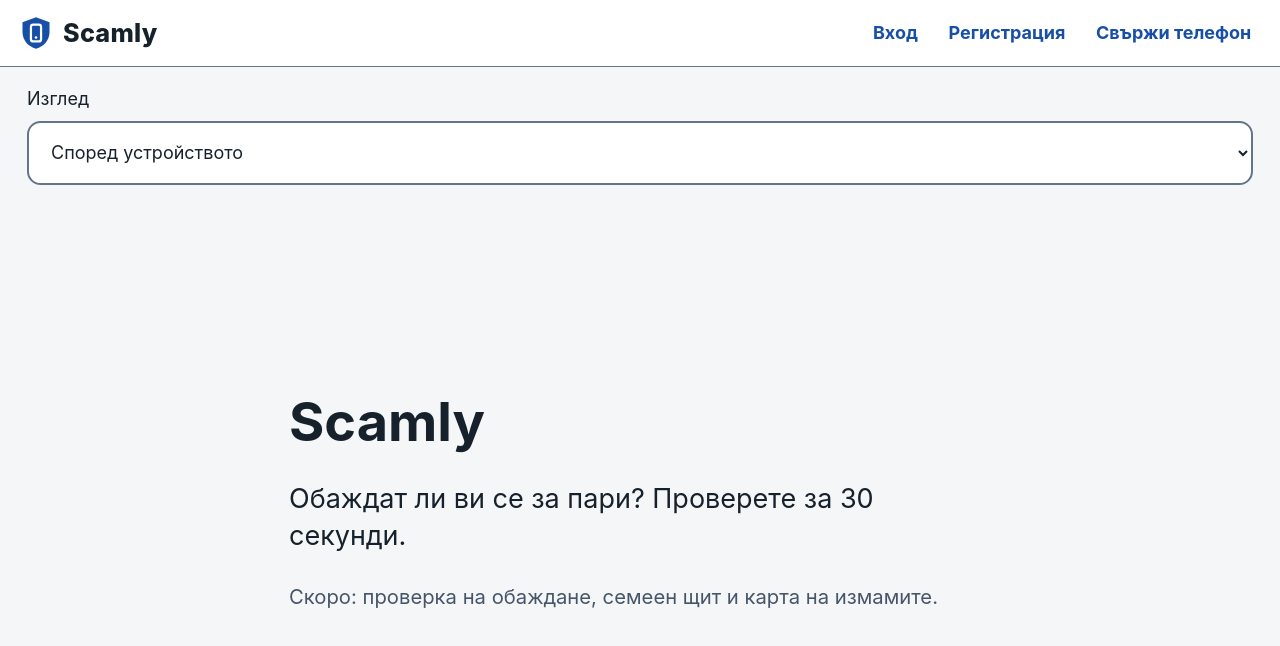
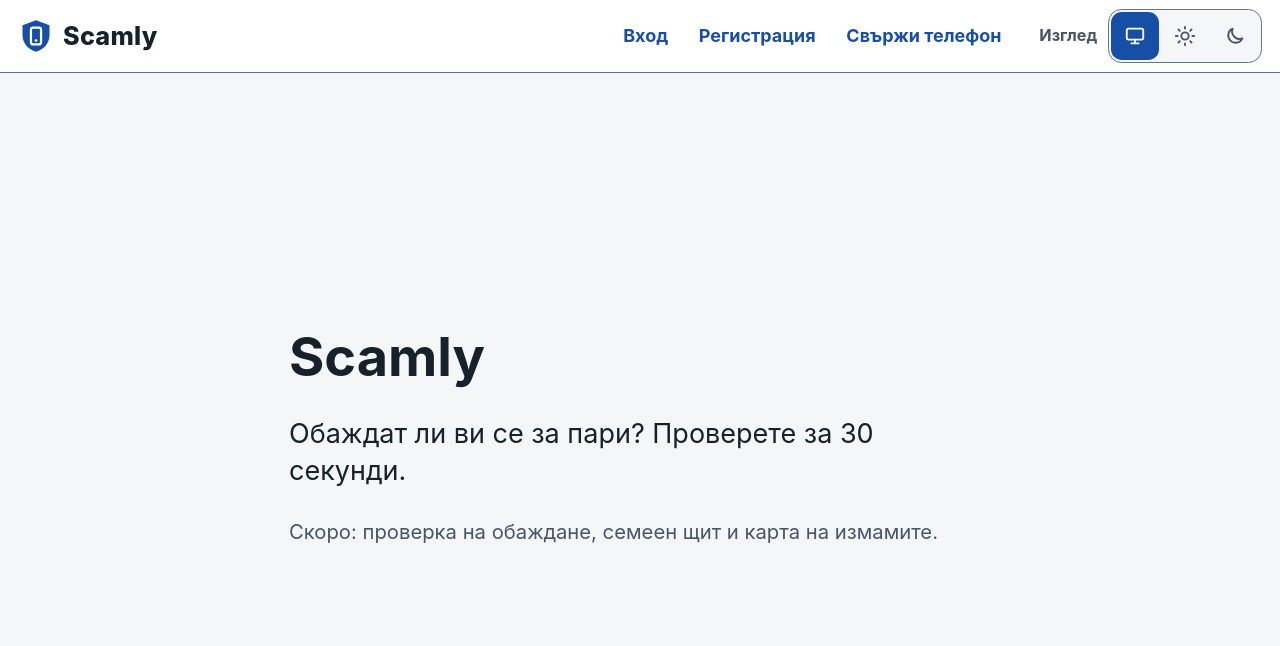
Before and after one commit to AVGe0rgiev23/Scamly, a Next.js app: page / in a window 1280 px wide. Shown: the top 646 px of the page. Built offline with nearby package versions, Linux system fonts and the light colour scheme.

Commit message:
Replace theme field with compact theme switch

```diff
--- a/src/app/globals.css
+++ b/src/app/globals.css
@@ -182,13 +182,52 @@ select {
   cursor: not-allowed;
   opacity: 0.55;
 }
+/* The compact theme switch in the header: a small label and three picture buttons
+ * (native radios, invisible but covering each button, so a tap anywhere selects it). */
 .theme-control {
+  display: flex;
+  align-items: center;
+  gap: 0.6rem;
+}
+.theme-label {
+  color: var(--muted);
+  font-size: 0.9rem;
+  font-weight: 650;
+}
+.theme-options {
+  display: flex;
+  gap: 2px;
+  padding: 2px;
+  border: 1px solid var(--border);
+  border-radius: 0.75rem;
+  background: var(--background);
+}
+.theme-option {
+  position: relative;
   display: grid;
-  gap: 0.4rem;
+  place-items: center;
+  width: 48px;
+  height: 48px;
+  border-radius: 0.6rem;
+  color: var(--muted);
 }
-.theme-control select {
-  padding: 0.5rem 1rem;
-  max-width: 100%;
+.theme-option input {
+  position: absolute;
+  inset: 0;
+  margin: 0;
+  opacity: 0;
+  cursor: pointer;
+}
+.theme-option:hover {
+  color: var(--foreground);
+}
+.theme-option:has(input:checked) {
+  background: var(--primary);
+  color: var(--on-primary);
+}
+.theme-option:has(input:focus-visible) {
+  outline: 3px solid var(--primary);
+  outline-offset: 2px;
 }
 .muted {
   color: var(--muted);
@@ -408,12 +447,41 @@ select {
 .site-content:focus {
   outline: none;
 }
-/* On a phone the menu gets its own row under the logo, using the full width. */
+/* On a phone the menu gets its own row under the logo and the theme switch, using the
+ * full width; the label „Изглед“ is then only read aloud (sr-only style), to save space. */
 @media (max-width: 40rem) {
+  .site-header-inner {
+    column-gap: 0.5rem;
+  }
   .site-nav {
+    order: 3;
     width: 100%;
   }
   .site-nav ul {
-    margin-left: -0.6rem;
+    justify-content: space-between;
+    column-gap: 0;
+    margin: 0 -0.4rem;
+  }
+  .site-nav a {
+    padding: 0 0.4rem;
+    font-size: 0.95rem;
+  }
+  .theme-label {
+    position: absolute;
+    width: 1px;
+    height: 1px;
+    overflow: hidden;
+    clip-path: inset(50%);
+    white-space: nowrap;
   }
 }
+/* Very narrow phones (360 px): slightly smaller menu text keeps the menu on one row. */
+@media (max-width: 23.75rem) {
+  .site-nav a {
+    padding: 0 0.25rem;
+    font-size: 0.875rem;
+  }
+  .site-nav ul {
+    margin: 0 -0.25rem;
+  }
+}
--- a/src/app/layout.tsx
+++ b/src/app/layout.tsx
@@ -1,11 +1,10 @@
 // The root layout: the <html> and <body> that wrap every page of the app, and the
-// shared frame around each page (the header with logo and menu).
+// shared frame around each page (the header with logo, menu and theme switch).
 // The page language is Bulgarian (lang="bg"), which screen readers and browsers use.
 
 import type { Metadata } from "next";
 import type { ReactNode } from "react";
 import { bg } from "@/i18n/bg";
-import { ThemeToggle } from "@/components/ui/ThemeToggle";
 import { SiteHeader } from "@/components/layout/SiteHeader";
 import "./globals.css";
 
@@ -26,9 +25,6 @@ export default function RootLayout({ children }: { children: ReactNode }) {
           {bg.layout.skipToContent}
         </a>
         <SiteHeader />
-        <div className="mx-auto w-full max-w-7xl px-6 py-4">
-          <ThemeToggle />
-        </div>
         {/* The page itself. It grows to fill the screen, so a short page still has
             the footer at the bottom. tabIndex={-1} lets the skip link move focus here. */}
         <div id="content" tabIndex={-1} className="site-content">
--- a/src/components/layout/SiteHeader.tsx
+++ b/src/components/layout/SiteHeader.tsx
@@ -1,8 +1,11 @@
-// The top bar of every page: the Scamly logo (a link to the home page) and the main menu.
-// A Server Component: it is plain HTML with links, so no JavaScript is sent for it.
+// The top bar of every page: the Scamly logo (a link to the home page), the main menu
+// and the compact theme switch.
+// A Server Component: plain HTML with links. Only the theme switch inside it is a
+// Client Component, so only its small piece of JavaScript is sent to the browser.
 
 import Link from "next/link";
 import { ROUTES } from "@/config/routes";
+import { ThemeToggle } from "@/components/ui/ThemeToggle";
 import { bg } from "@/i18n/bg";
 import { LogoMark } from "./Logo";
 
@@ -33,6 +36,7 @@ export function SiteHeader() {
             ))}
           </ul>
         </nav>
+        <ThemeToggle />
       </div>
     </header>
   );
--- a/src/components/ui/ThemeToggle.tsx
+++ b/src/components/ui/ThemeToggle.tsx
@@ -1,3 +1,5 @@
+// Compact theme switch in the site header: three small picture buttons for
+// „Според устройството“, light and dark (a "segmented control").
 // Remembers the chosen theme; system mode continues following the device setting.
 "use client";
 
@@ -6,44 +8,109 @@ import { bg } from "@/i18n/bg";
 
 type Theme = "system" | "light" | "dark";
 
+// The three choices, in the order they are shown. Each label is read aloud by screen
+// readers and shown as a tooltip; on screen there is only the small picture.
+const OPTIONS: { value: Theme; label: string }[] = [
+  { value: "system", label: bg.theme.system },
+  { value: "light", label: bg.theme.light },
+  { value: "dark", label: bg.theme.dark },
+];
+
+// Our own small line pictures (inline SVG, no image files): a screen for "device",
+// a sun for light and a moon for dark. They take the text colour (currentColor).
+function ThemeIcon({ theme }: { theme: Theme }) {
+  return (
+    <svg
+      viewBox="0 0 24 24"
+      width="22"
+      height="22"
+      fill="none"
+      stroke="currentColor"
+      strokeWidth="2"
+      strokeLinecap="round"
+      strokeLinejoin="round"
+      aria-hidden="true"
+    >
+      {theme === "system" ? (
+        <>
+          <rect x="3" y="4" width="18" height="12" rx="2" />
+          <path d="M8 20h8M12 16v4" />
+        </>
+      ) : null}
+      {theme === "light" ? (
+        <>
+          <circle cx="12" cy="12" r="4" />
+          <path d="M12 2v2M12 20v2M2 12h2M20 12h2M4.9 4.9l1.4 1.4M17.7 17.7l1.4 1.4M4.9 19.1l1.4-1.4M17.7 6.3l1.4-1.4" />
+        </>
+      ) : null}
+      {theme === "dark" ? <path d="M20 14.5A8 8 0 0 1 9.5 4a8 8 0 1 0 10.5 10.5z" /> : null}
+    </svg>
+  );
+}
+
+// Applies and remembers a choice. Only called after a click, never while the page renders.
+function changeTheme(value: Theme) {
+  document.documentElement.dataset.theme = value;
+  try {
+    localStorage.setItem("scamly-theme", value);
+  } catch {
+    // Keep the current choice usable even when it cannot be remembered.
+  }
+}
+
 export function ThemeToggle() {
-  const id = useId();
-  const select = useRef<HTMLSelectElement>(null);
+  // useId gives unique ids for the radio group's name and its label.
+  const name = useId();
+  const labelId = useId();
+  const group = useRef<HTMLDivElement>(null);
+
   useEffect(() => {
+    const radios = group.current;
+    if (!radios) return;
     try {
       const saved = localStorage.getItem("scamly-theme");
       if (saved === "light" || saved === "dark" || saved === "system") {
         document.documentElement.dataset.theme = saved;
-        // Synchronise the native select with browser storage after hydration.
-        if (select.current) select.current.value = saved;
+        // Tick the saved choice after hydration (the page HTML always starts on "system").
+        const input = radios.querySelector<HTMLInputElement>(`input[value="${saved}"]`);
+        if (input) input.checked = true;
       }
     } catch {
       // The system theme still works when browser storage is unavailable.
     }
+    // We listen to the browser's own "change" event (like registering a Python callback).
+    // React's onChange would miss a click here: it doesn't know that we ticked the saved
+    // choice above, so it would think the other radio button was still selected.
+    function onChange(event: Event) {
+      const input = event.target as HTMLInputElement;
+      changeTheme(input.value as Theme);
+    }
+    radios.addEventListener("change", onChange);
+    // Clean-up when the component disappears, so the listener is not added twice.
+    return () => radios.removeEventListener("change", onChange);
   }, []);
-
-  function changeTheme(value: Theme) {
-    document.documentElement.dataset.theme = value;
-    try {
-      localStorage.setItem("scamly-theme", value);
-    } catch {
-      // Keep the current choice usable even when it cannot be remembered.
-    }
-  }
 
   return (
     <div className="theme-control">
-      <label htmlFor={id}>{bg.theme.label}</label>
-      <select
-        id={id}
-        ref={select}
-        defaultValue="system"
-        onChange={(event) => changeTheme(event.target.value as Theme)}
-      >
-        <option value="system">{bg.theme.system}</option>
-        <option value="light">{bg.theme.light}</option>
-        <option value="dark">{bg.theme.dark}</option>
-      </select>
+      {/* On a phone this label is hidden on screen (but still read aloud) to save space. */}
+      <span id={labelId} className="theme-label">
+        {bg.theme.label}
+      </span>
+      {/* Native radio buttons: arrow keys move between the choices, like in BigChoice. */}
+      <div role="radiogroup" aria-labelledby={labelId} className="theme-options" ref={group}>
+        {OPTIONS.map((option) => (
+          <label key={option.value} className="theme-option" title={option.label}>
+            <input
+              type="radio"
+              name={name}
+              value={option.value}
+              defaultChecked={option.value === "system"}
+            />
+            <ThemeIcon theme={option.value} />
+            <span className="sr-only">{option.label}</span>
+          </label>
+        ))}
+      </div>
     </div>
   );
 }
```
Also changed, not shown: 1 other file (tests, documents, lock files or other folders).
